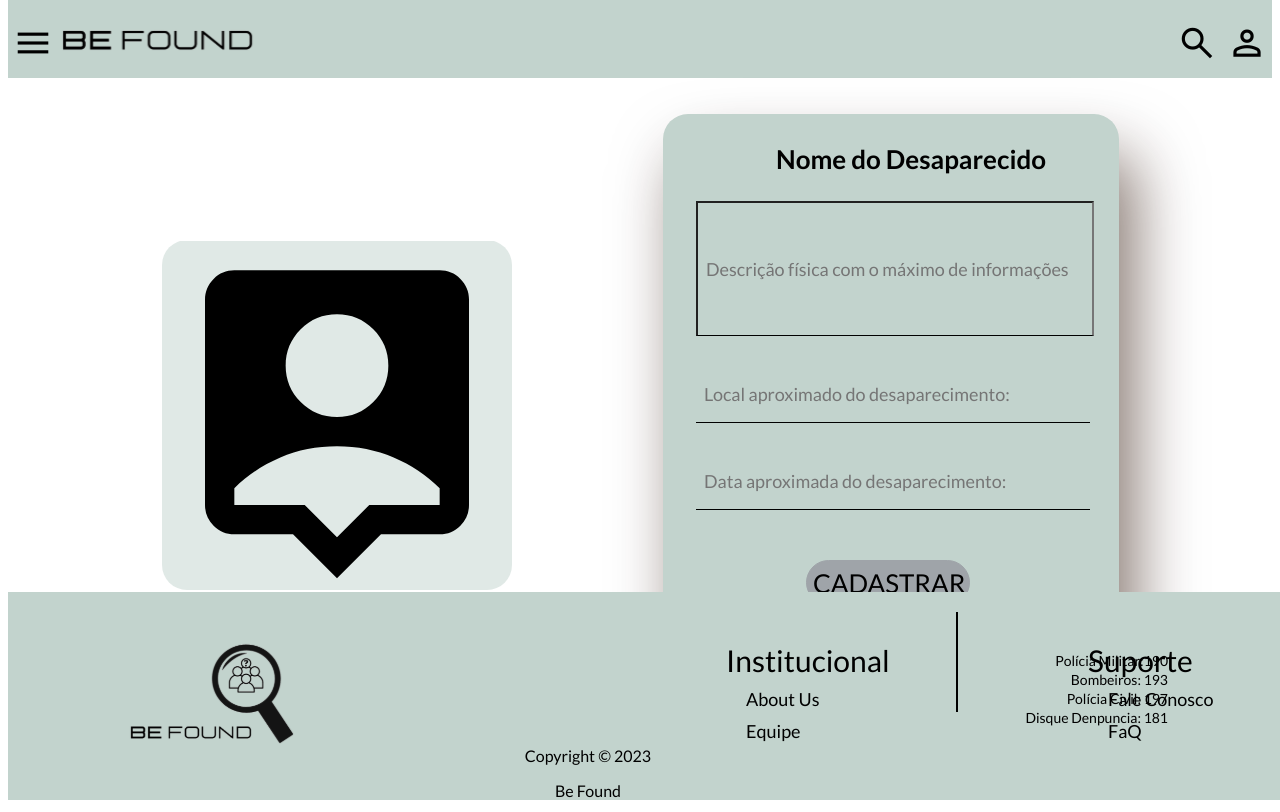
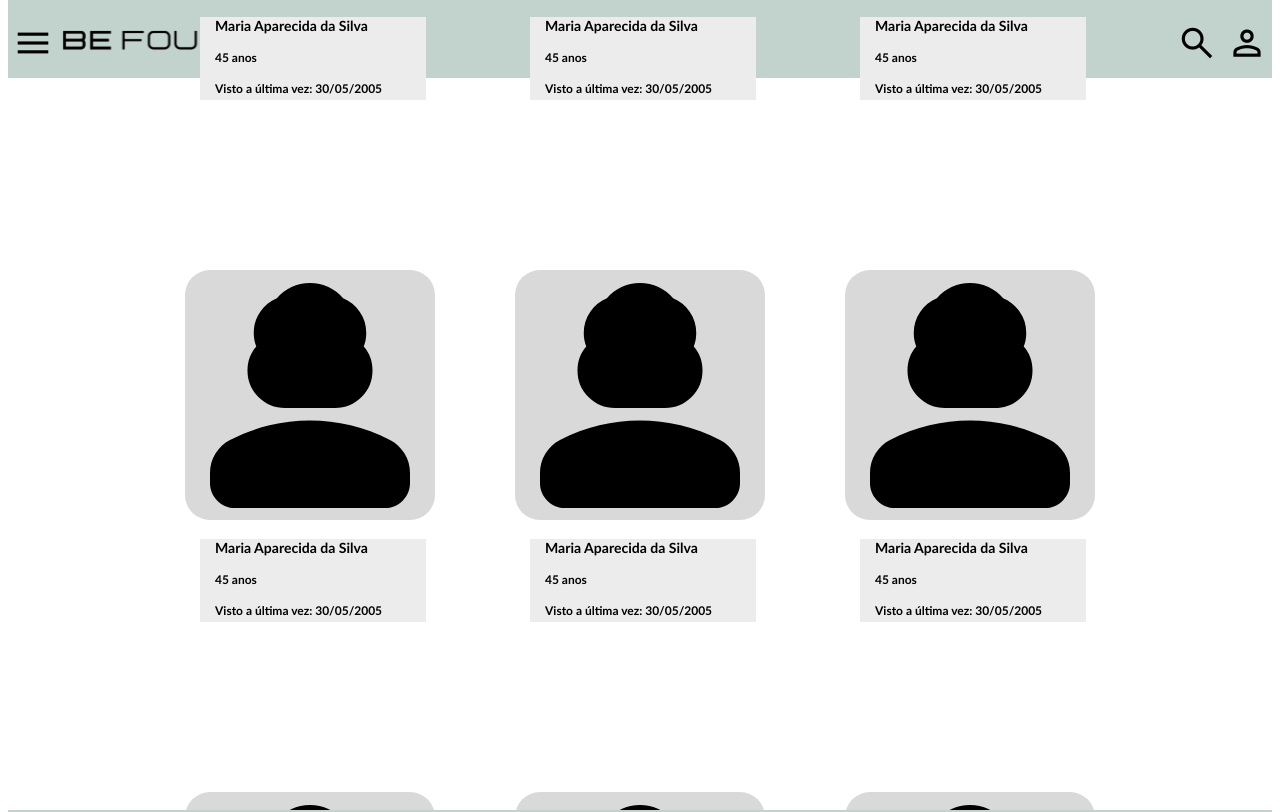
Before and after one commit to JacqueNakagawa/BeFound, an Angular app in the folder front/befound/: page / in a window 1280 px wide. Shown: the top 812 px of the page. Built offline with nearby package versions, Linux system fonts and the light colour scheme.

Commit message:
fix-update-footer-adjustment

```diff
--- a/front/befound/src/app/app.component.html
+++ b/front/befound/src/app/app.component.html
@@ -1,6 +1,6 @@
-<!-- <app-feed></app-feed> -->
+<app-feed></app-feed>
 
-<app-cadastro-desaparecido></app-cadastro-desaparecido>
+<!-- <app-cadastro-desaparecido></app-cadastro-desaparecido> -->
 
 
 <!-- <app-cadastro-usuario></app-cadastro-usuario> -->
--- a/front/befound/src/app/feed/feed.component.html
+++ b/front/befound/src/app/feed/feed.component.html
@@ -3,7 +3,7 @@
 
 
 <body>
-    <!-- <app-header></app-header> -->
+    <app-header></app-header>
 
 
 <div class="botao">
@@ -11,10 +11,10 @@
 </div>
 
 <div class="container">
-    <!-- <app-card></app-card> -->
-    <!-- <app-card></app-card> -->
-    <!-- <app-card></app-card> -->
+    <app-card></app-card>
+    <app-card></app-card>
+    <app-card></app-card>
 </div>
 
-<!-- <app-footer></app-footer> -->
+<app-footer></app-footer>
 </body>
--- a/front/befound/src/app/footer/footer.component.css
+++ b/front/befound/src/app/footer/footer.component.css
@@ -1,16 +1,18 @@
+
+
  body{
-          background: #1E1F25;
+        background: #1E1F25;
          display: grid;
          grid-template-rows: 1fr auto;
-         min-height: 100vh;
+         min-height: 100%;
          position: relative; /* adiciona position relative no body */
      }
 
-    footer{
+ footer{
         height: 13,5%; /* altera a altura para 10% */
         background-color: #C2D3CD;
         width: 100%;
-        position: fixed;
+        position: absolute;
         bottom: 0;
         margin-top: auto; /* adiciona margin-top: auto para manter no final da página */
     }
@@ -38,18 +40,20 @@
     .institucional, .suporte {
       width: 180px;
       font-family: 'Lato', sans-serif;
+      margin-right: 140px;
     }
 
     .divisao-linha {
-        height: 100px;
+        height: 120px;
         border-right: 2px solid black;
-        display: block;
-        margin-left: 50px;
-        margin-right: 130px;
+        margin-right: 300px;
     }
     .miolo {
         display: flex;
-        margin-left: 180px;
+        /* margin-left: 100px; */
+        /* position: relative; */
+        /* align-items: center; */
+        margin-right: 160px;
     }
 
     .telutil{
@@ -84,7 +88,8 @@
         font-size: 16px;
         text-align: center;
         margin-bottom: 0px;
-        margin-left: -120px;
+        margin-left: -80px;
+        margin-top: 8px;
 
     }
 
```
